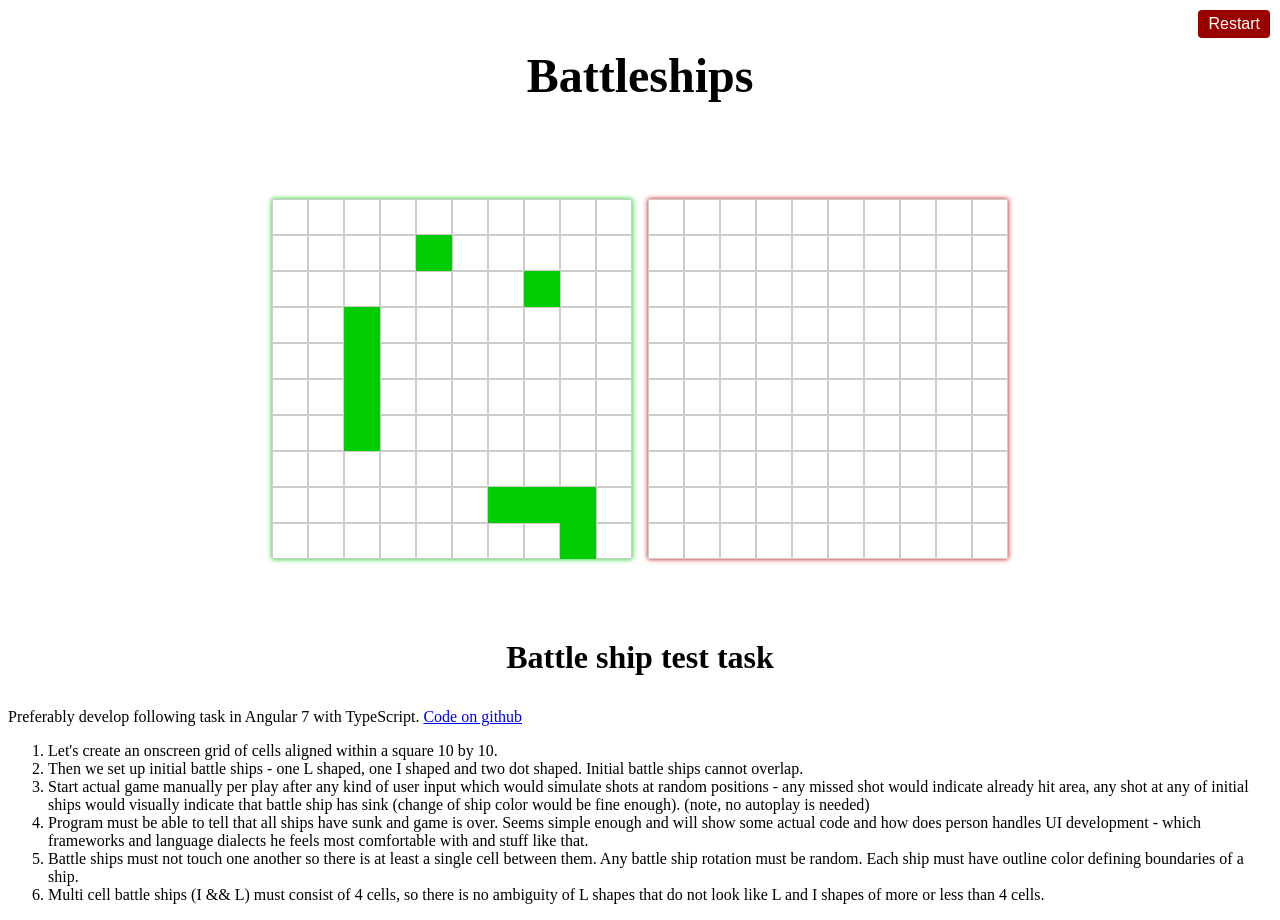
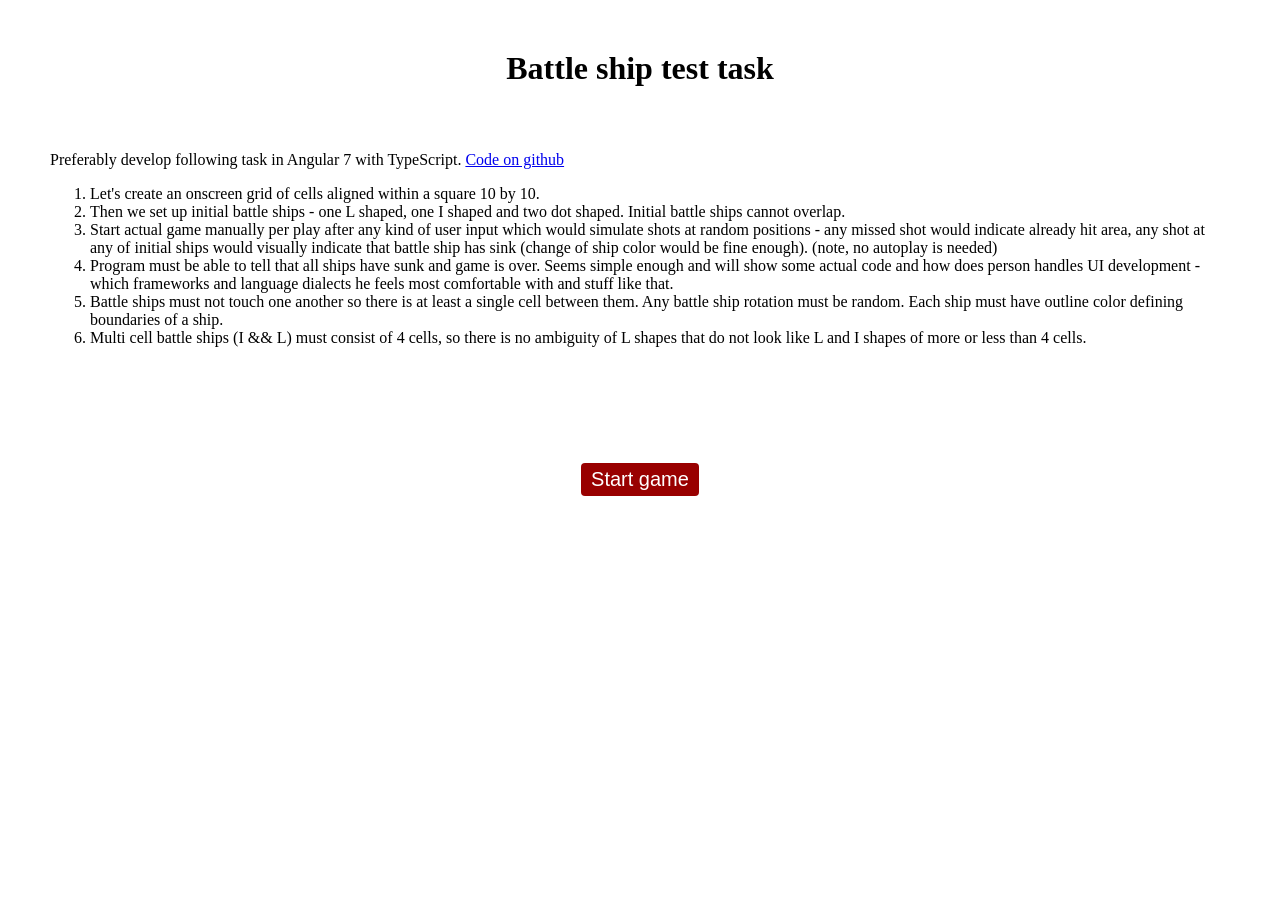
Before and after one commit to Artik-Man/battleships, an Angular app: page / in a window 1280 px wide. After the commit the page ends 800 px from the top, so only its background shows below. Built offline with nearby package versions, Linux system fonts and the light colour scheme.

Commit message:
UPD: game starting

```diff
--- a/src/app/app.component.html
+++ b/src/app/app.component.html
@@ -1,5 +1,4 @@
 <section class="main">
-  <button class="restart" (click)="restart()">Restart</button>
   <h1>Battleships</h1>
   <div class="fields">
     <app-battlefield [title]="battleFields.player.title" [isEnemy]="battleFields.player.isEnemy"
@@ -7,28 +6,8 @@
     <app-battlefield [title]="battleFields.enemy.title" [isEnemy]="battleFields.enemy.isEnemy"
       [cells]="battleFields.enemy.cells" (fire)="playerFire($event)"></app-battlefield>
   </div>
-  <article>
-    <h2>Battle ship test task</h2>
-    <p>Preferably develop following task in Angular 7 with TypeScript.
-      <a href="https://github.com/Artik-Man/battleships" target="_blank">Code on github</a>
-    </p>
-    <ol>
-      <li>Let's create an onscreen grid of cells aligned within a square 10 by 10.</li>
-      <li>Then we set up initial battle ships - one L shaped, one I shaped and two dot shaped. Initial battle
-        ships cannot overlap.</li>
-      <li>Start actual game manually per play after any kind of user input which would simulate shots at
-        random positions - any missed shot would indicate already hit area, any shot at any of initial ships
-        would visually indicate that battle ship has sink (change of ship color would be fine enough). (note,
-        no autoplay is needed)</li>
-      <li>Program must be able to tell that all ships have sunk and game is over.
-        Seems simple enough and will show some actual code and how does person handles UI
-        development - which frameworks and language dialects he feels most comfortable with and stuff
-        like that.</li>
-      <li>Battle ships must not touch one another so there is at least a single cell between them. Any
-        battle ship rotation must be random.
-        Each ship must have outline color defining boundaries of a ship.</li>
-      <li>Multi cell battle ships (I && L) must consist of 4 cells, so there is no ambiguity of L shapes that
-        do not look like L and I shapes of more or less than 4 cells.</li>
-    </ol>
-  </article>
+  <div class="button__container">
+    <button class="button" (click)="restart()">Restart</button>
+  </div>
+  <app-description (play)="restart()"></app-description>
 </section>
--- a/src/app/app.component.less
+++ b/src/app/app.component.less
@@ -1,3 +1,5 @@
+@import "styles/colors";
+@import "styles/buttons";
 html,
 body {
   min-height: 100vh;
@@ -7,38 +9,19 @@ body {
   font-size: 16px;
 }
 
-@import "styles/colors";
 .main {
   margin: 0 auto;
 }
 
-.restart {
-  position: fixed;
-  top: 0;
-  right: 0;
-  margin: 10px;
-  padding: 5px 10px;
-  border-radius: 4px;
-  background: darken(@enemy, 10%);
-  color: white;
-  font-size: inherit;
-  border: none;
-  cursor: pointer;
-  &:hover {
-    background: @enemy;
-  }
+.button__container {
+  padding-top: 50px;
+  text-align: center;
 }
 
 h1 {
   text-align: center;
   margin: 1em 0 2em;
   font-size: 3em;
-}
-
-h2 {
-  text-align: center;
-  margin: 0 0 1em 0;
-  font-size: 2em;
 }
 
 .fields {
--- a/src/app/app.component.ts
+++ b/src/app/app.component.ts
@@ -35,7 +35,7 @@ export class AppComponent {
     private game: GameStateService,
     private bot: Bot
   ) {
-    this.restart();
+    // this.restart();
   }
 
   public restart() {
--- a/src/app/app.module.ts
+++ b/src/app/app.module.ts
@@ -3,6 +3,7 @@ import { NgModule } from '@angular/core';
 
 import { AppComponent } from './app.component';
 import { BattlefieldComponent } from './components/battlefield';
+import { DescriptionComponent } from './components/description';
 import GameGeneratorService from './services/gameGenerator';
 import GameStateService from './services/gameState';
 import Bot from './services/bot';
@@ -11,7 +12,8 @@ import Bot from './services/bot';
 @NgModule({
   declarations: [
     AppComponent,
-    BattlefieldComponent
+    BattlefieldComponent,
+    DescriptionComponent
   ],
   imports: [
     BrowserModule
--- /dev/null
+++ b/src/app/components/description/index.ts
@@ -0,0 +1,20 @@
+import { Component, Output, EventEmitter } from '@angular/core';
+
+@Component({
+  selector: 'app-description',
+  templateUrl: 'template.html',
+  styleUrls: ['./styles.less']
+})
+
+export class DescriptionComponent {
+  public show = true;
+  @Output() play = new EventEmitter();
+
+  constructor() { }
+
+  public start() {
+    this.show = false;
+    this.play.emit();
+  }
+
+}
--- /dev/null
+++ b/src/app/components/description/styles.less
@@ -0,0 +1,23 @@
+@import "../../styles/buttons";
+.overlay {
+  position: fixed;
+  top: 0;
+  left: 0;
+  right: 0;
+  bottom: 0;
+  z-index: 10;
+  background: white;
+  padding: 50px;
+  overflow: auto;
+}
+
+h2 {
+  text-align: center;
+  margin: 0 0 2em 0;
+  font-size: 2em;
+}
+
+.button__container {
+  text-align: center;
+  padding-top: 100px;
+}
--- /dev/null
+++ b/src/app/components/description/template.html
@@ -0,0 +1,32 @@
+<div class="overlay" *ngIf="show">
+
+  <article class="description">
+    <h2>Battle ship test task</h2>
+    <p>Preferably develop following task in Angular 7 with TypeScript.
+      <a href="https://github.com/Artik-Man/battleships" target="_blank">Code on github</a>
+    </p>
+    <ol>
+      <li>Let's create an onscreen grid of cells aligned within a square 10 by 10.</li>
+      <li>Then we set up initial battle ships - one L shaped, one I shaped and two dot shaped. Initial battle
+        ships cannot overlap.</li>
+      <li>Start actual game manually per play after any kind of user input which would simulate shots at
+        random positions - any missed shot would indicate already hit area, any shot at any of initial ships
+        would visually indicate that battle ship has sink (change of ship color would be fine enough). (note,
+        no autoplay is needed)</li>
+      <li>Program must be able to tell that all ships have sunk and game is over.
+        Seems simple enough and will show some actual code and how does person handles UI
+        development - which frameworks and language dialects he feels most comfortable with and stuff
+        like that.</li>
+      <li>Battle ships must not touch one another so there is at least a single cell between them. Any
+        battle ship rotation must be random.
+        Each ship must have outline color defining boundaries of a ship.</li>
+      <li>Multi cell battle ships (I && L) must consist of 4 cells, so there is no ambiguity of L shapes that
+        do not look like L and I shapes of more or less than 4 cells.</li>
+    </ol>
+  </article>
+
+  <div class="button__container">
+    <button class="button" (click)="start()">Start game</button>
+  </div>
+
+</div>
--- /dev/null
+++ b/src/app/styles/buttons.less
@@ -0,0 +1,13 @@
+@import "colors";
+.button {
+  padding: 5px 10px;
+  border-radius: 4px;
+  background: darken(@enemy, 10%);
+  color: white;
+  font-size: 20px;
+  border: none;
+  cursor: pointer;
+  &:hover {
+    background: @enemy;
+  }
+}
```
